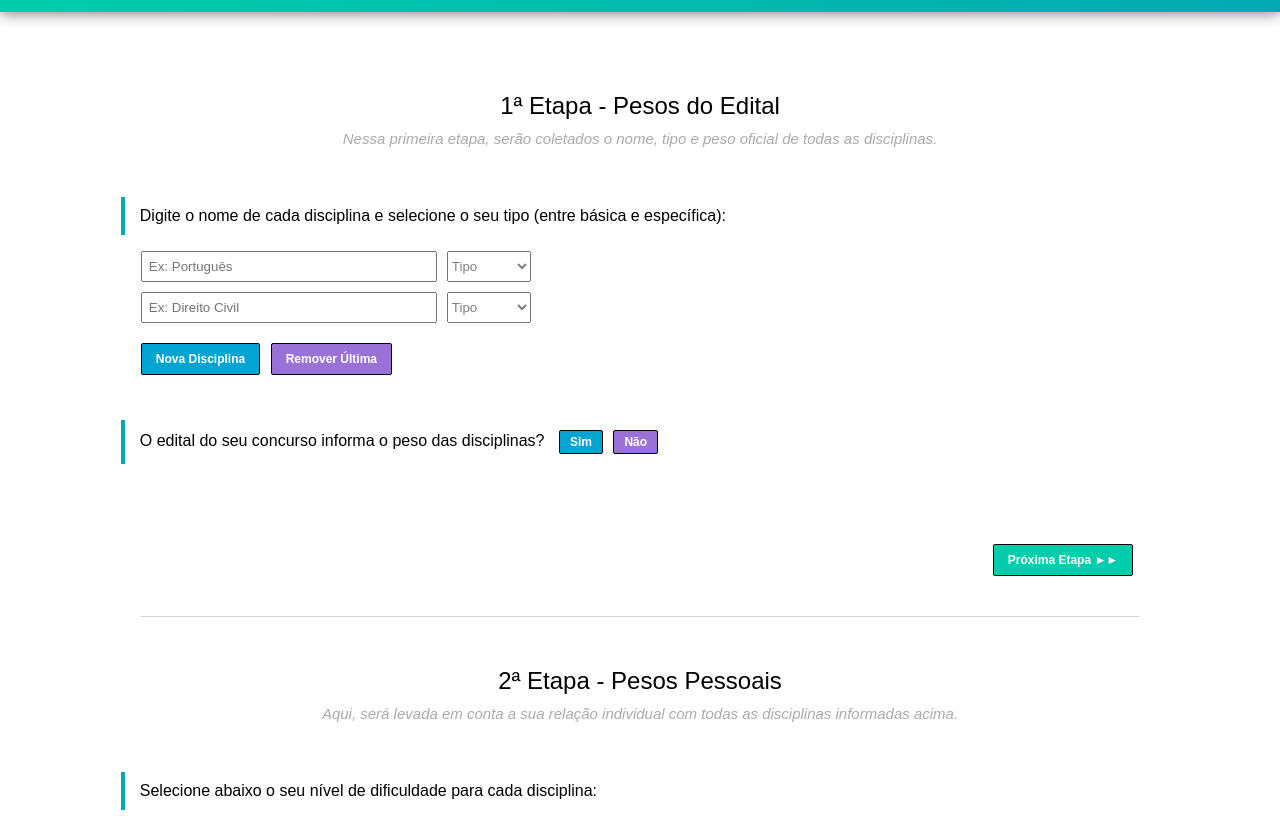
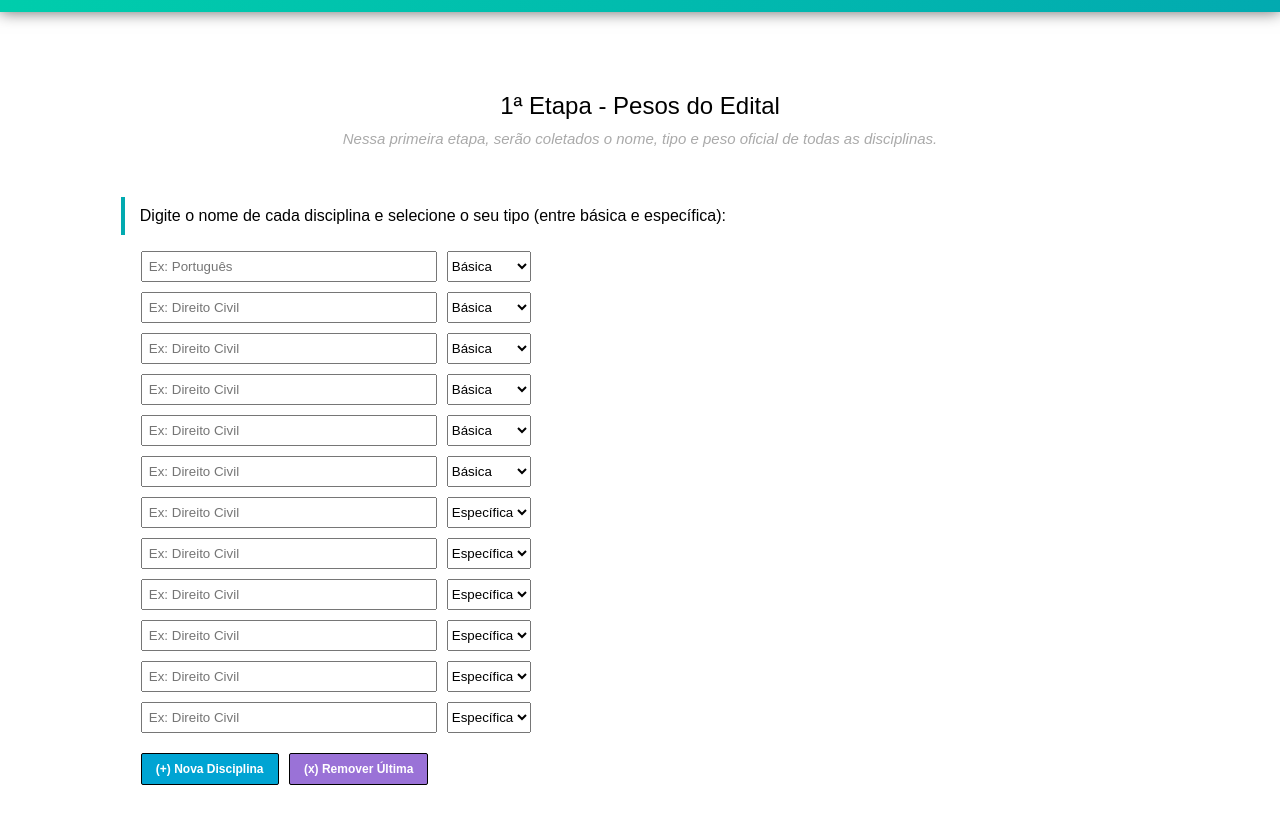
Before and after one commit to poesiabinaria/app-cronograma-estudos-concurso, a plain HTML site: page index.html in a window 1280 px wide. Shown: the part 123-946 px from the top of the page. Drawn offline with Linux system fonts and the light colour scheme.

Commit message:
Funcionamento dos botões sim-não e melhoria no código

```diff
--- a/index.html
+++ b/index.html
@@ -40,8 +40,8 @@
 						<div class="individual-input_sel-discipl">
 							<input id="input-1" class="input-disciplina" placeholder="Ex: Português"
 							><select class='tag-selecao-tipo' required>
-							  <option value='' disabled selected>Tipo</option>
-							  <option value='Basica'>Básica</option>
+							  <option value='' disabled>Tipo</option>
+							  <option value='Basica' selected>Básica</option>
 							  <option value='Espec'>Específica</option>
 							</select>
 						</div>
@@ -49,15 +49,116 @@
 						<div class="individual-input_sel-discipl">
 							<input id="input-2" class="input-disciplina" placeholder="Ex: Direito Civil"
 							><select class='tag-selecao-tipo' required>
-							  <option value='' disabled selected>Tipo</option>
-							  <option value='Basica'>Básica</option>
+							  <option value='' disabled>Tipo</option>
+							  <option value='Basica' selected>Básica</option>
 							  <option value='Espec'>Específica</option>
 							</select>
 						</div>
 
-						<button class="btn-add-disciplina">Nova Disciplina</button>
-						<button id="btn-remover" class="btn-rem-disciplina">Remover Última</button>
+						<!-- apagar depois -->
+
+						<div class="individual-input_sel-discipl">
+							<input id="input-2" class="input-disciplina" placeholder="Ex: Direito Civil"
+							><select class='tag-selecao-tipo' required>
+							  <option value='' disabled>Tipo</option>
+							  <option value='Basica' selected>Básica</option>
+							  <option value='Espec'>Específica</option>
+							</select>
+						</div>
+
+						<div class="individual-input_sel-discipl">
+							<input id="input-2" class="input-disciplina" placeholder="Ex: Direito Civil"
+							><select class='tag-selecao-tipo' required>
+							  <option value='' disabled>Tipo</option>
+							  <option value='Basica' selected>Básica</option>
+							  <option value='Espec'>Específica</option>
+							</select>
+						</div>
+
+						<div class="individual-input_sel-discipl">
+							<input id="input-2" class="input-disciplina" placeholder="Ex: Direito Civil"
+							><select class='tag-selecao-tipo' required>
+							  <option value='' disabled>Tipo</option>
+							  <option value='Basica' selected>Básica</option>
+							  <option value='Espec'>Específica</option>
+							</select>
+						</div>
+
+						<div class="individual-input_sel-discipl">
+							<input id="input-2" class="input-disciplina" placeholder="Ex: Direito Civil"
+							><select class='tag-selecao-tipo' required>
+							  <option value='' disabled>Tipo</option>
+							  <option value='Basica' selected>Básica</option>
+							  <option value='Espec'>Específica</option>
+							</select>
+						</div>
+
+						<div class="individual-input_sel-discipl">
+							<input id="input-2" class="input-disciplina" placeholder="Ex: Direito Civil"
+							><select class='tag-selecao-tipo' required>
+							  <option value='' disabled>Tipo</option>
+							  <option value='Basica'>Básica</option>
+							  <option value='Espec' selected>Específica</option>
+							</select>
+						</div>
+
+						<div class="individual-input_sel-discipl">
+							<input id="input-2" class="input-disciplina" placeholder="Ex: Direito Civil"
+							><select class='tag-selecao-tipo' required>
+							  <option value='' disabled>Tipo</option>
+							  <option value='Basica'>Básica</option>
+							  <option value='Espec' selected>Específica</option>
+							</select>
+						</div>
+
+						<div class="individual-input_sel-discipl">
+							<input id="input-2" class="input-disciplina" placeholder="Ex: Direito Civil"
+							><select class='tag-selecao-tipo' required>
+							  <option value='' disabled>Tipo</option>
+							  <option value='Basica'>Básica</option>
+							  <option value='Espec' selected>Específica</option>
+							</select>
+						</div>
+
+						<div class="individual-input_sel-discipl">
+							<input id="input-2" class="input-disciplina" placeholder="Ex: Direito Civil"
+							><select class='tag-selecao-tipo' required>
+							  <option value='' disabled>Tipo</option>
+							  <option value='Basica'>Básica</option>
+							  <option value='Espec' selected>Específica</option>
+							</select>
+						</div>
+
+						<div class="individual-input_sel-discipl">
+							<input id="input-2" class="input-disciplina" placeholder="Ex: Direito Civil"
+							><select class='tag-selecao-tipo' required>
+							  <option value='' disabled>Tipo</option>
+							  <option value='Basica'>Básica</option>
+							  <option value='Espec' selected>Específica</option>
+							</select>
+						</div>
+
+						<div class="individual-input_sel-discipl">
+							<input id="input-2" class="input-disciplina" placeholder="Ex: Direito Civil"
+							><select class='tag-selecao-tipo' required>
+							  <option value='' disabled>Tipo</option>
+							  <option value='Basica'>Básica</option>
+							  <option value='Espec' selected>Específica</option>
+							</select>
+						</div>
+
+						<!-- fim -->
+
+
+
+
+
+
+
+
 					</div>
+					<button class="btn-add-disciplina">(+) Nova Disciplina</button>
+					<button id="btn-remover" class="btn-rem-disciplina">(x) Remover Última</button>
 				</div>
 
 
@@ -70,9 +171,9 @@
 
 						<div class="box-coletar-peso-edital">
 							<p>> Qual o peso das disciplinas básicas?</p>
-							<input id="qtd-quest-basicas" class="input-pequeno" placeholder="Ex: 1">
+							<input id="peso-edital-basicas" class="input-pequeno" placeholder="Ex: 1">
 							<p>> E das específicas?</p>
-							<input id="qtd-quest-espec" class="input-pequeno" placeholder="Ex: 1,8"> <br>
+							<input id="peso-edital-espec" class="input-pequeno" placeholder="Ex: 1,8"> <br>
 							<div class="resultado-pesos"></div>
 						</div>
 
--- a/js/app.js
+++ b/js/app.js
@@ -14,11 +14,11 @@ $(document).ready(function(){
 		}
 	}
 
-	var string="";
+	// var string="";
 
-	// console.log(string.length);
+	// // console.log(string.length);
 
-	console.log(estaVazio(!string.length));
+	// console.log(estaVazio(!string.length));
 
 	var i = 3;
 
@@ -49,14 +49,20 @@ $(document).ready(function(){
 		i++;
 	});
 
+	var temPesoEdital;
+
 	$("#btn-sim").click(function(){
 		$(".box-calcular-peso-edital").hide();
 		$(".box-coletar-peso-edital").fadeIn();
+
+		temPesoEdital = true;
 	})
 
 	$("#btn-nao").click(function(){
 		$(".box-coletar-peso-edital").hide();
 		$(".box-calcular-peso-edital").fadeIn();
+
+		temPesoEdital = false;
 	})
 
 	// Fim
@@ -82,10 +88,7 @@ $(document).ready(function(){
 
 	$("#btn-concl-etapa1").one("click", function(){ // Executa
 
-
-
 		$(".individual-input_sel-discipl").each(function(){
-
 			var disciplinas = {};
 			var nomeDisciplina = $(this).find(':input').val();
 			var tipoDisciplina = $(this).find('select').val();
@@ -99,7 +102,7 @@ $(document).ready(function(){
 			// 	haElementoVazio = true;
 			// }
 
-			console.log(disciplinas)
+			// console.log(disciplinas)
 
 			// console.log(!($(this).find(':input').val()).length);
 
@@ -124,8 +127,25 @@ $(document).ready(function(){
 
 		listaTodasDisciplinas = listaDisciplinasBasicas.concat(listaDisciplinasEspec);
 
-		console.log(listaTodasDisciplinas);
+		// console.log(listaTodasDisciplinas);
 
+		console.log("Botao sim: " + temPesoEdital)
+
+		if (temPesoEdital){
+			var pesoEditalBasicas = parseFloat($("#peso-edital-basicas").val());
+			var pesoEditalEspec = parseFloat($("#peso-edital-espec").val());
+
+			console.log(pesoEditalBasicas)
+
+			$(listaTodasDisciplinas).each(function(index, value){
+				if (this.tipo == "Básica"){
+					this.pesoEdital = pesoEditalBasicas;
+				} else if (this.tipo == "Específica"){
+					this.pesoEdital = pesoEditalEspec;
+				}
+			});
+
+		} else{
 			var qtdDisciplinasBasicas = listaDisciplinasBasicas.length;
 			var qtdDisciplinasEspec = listaDisciplinasEspec.length;
 
@@ -133,18 +153,22 @@ $(document).ready(function(){
 			var qtdQuestEspec = parseInt($("#qtd-quest-espec").val());
 			var qtdQuestTotal = (qtdQuestBasicas + qtdQuestEspec);
 
-		console.log(qtdDisciplinasBasicas);
-		console.log(qtdDisciplinasEspec);
-
-
 			var pesoGeralBasicas = (qtdQuestBasicas/qtdQuestTotal);
 			var pesoGeralEspec = (qtdQuestEspec/qtdQuestTotal);
 
 			pesoIndivBasicas = (pesoGeralBasicas/qtdDisciplinasBasicas);
 			pesoIndivEspec = (pesoGeralEspec/qtdDisciplinasEspec);
 
-		console.log(pesoIndivBasicas);
-		console.log(pesoIndivEspec);
+			$(listaTodasDisciplinas).each(function(index, value){
+				if (this.tipo == "Básica"){
+					this.pesoEdital = pesoIndivBasicas;
+				} else if (this.tipo == "Específica"){
+					this.pesoEdital = pesoIndivEspec;
+				}
+			});
+		}
+
+		console.log(listaTodasDisciplinas);
 
 
 		$(".resultado-pesos").html("Peso básicas: " + pesoIndivBasicas + "<br>" +
@@ -163,16 +187,12 @@ $(document).ready(function(){
 			  "<option value='3'>3 - Alta</option>" +
 			"</select>";
 
-
-
 		$.each(listaTodasDisciplinas, function(index, valor){
-			$(".questionamento-dificuldade").append("<p>" + listaTodasDisciplinas[index].nomeDisciplina + ": " +
+			$(".questionamento-dificuldade").append("<p>" + this.nomeDisciplina + ": " +
 				selecaoDificuldade + "</p>"
 				);
 
-
-
-	});
+	}); // FIM ETAPA 1
 
 
 		// ETAPA 2 — PESO PESSOAL
@@ -186,6 +206,8 @@ $(document).ready(function(){
 
 			});
 
+			console.log(listaTodasDisciplinas);
+
 
 
 
@@ -196,22 +218,10 @@ $(document).ready(function(){
 			$.each(listaTodasDisciplinas, function(index, valor){
 				var pesoTres = 0;
 
-
-				if (listaTodasDisciplinas[index].tipo == "Básica"){
-					pesoTres = listaTodasDisciplinas[index].
-					pesoPessoal * pesoIndivBasicas;
-
-					listaTodasDisciplinas[index].pesoFinal = pesoTres;
+				this.pesoTres = (this.pesoEdital * this.pesoPessoal);
 
 				somaTotalPesoTres += pesoTres;
-				} else {
-					pesoTres = listaTodasDisciplinas[index].
-					pesoPessoal * pesoIndivEspec;
 
-					listaTodasDisciplinas[index].pesoFinal = pesoTres;
-
-					somaTotalPesoTres += pesoTres;
-				}
 			});
 
 			somaTotalPesoTres = (somaTotalPesoTres * 100);
@@ -236,7 +246,7 @@ $(document).ready(function(){
 
 
 
-				console.log(listaTodasDisciplinas);
+				// console.log(listaTodasDisciplinas);
 
 				$.each(listaTodasDisciplinas, function(index, valor){
 
```
Lines whose indentation alone changed are shown as unchanged.
